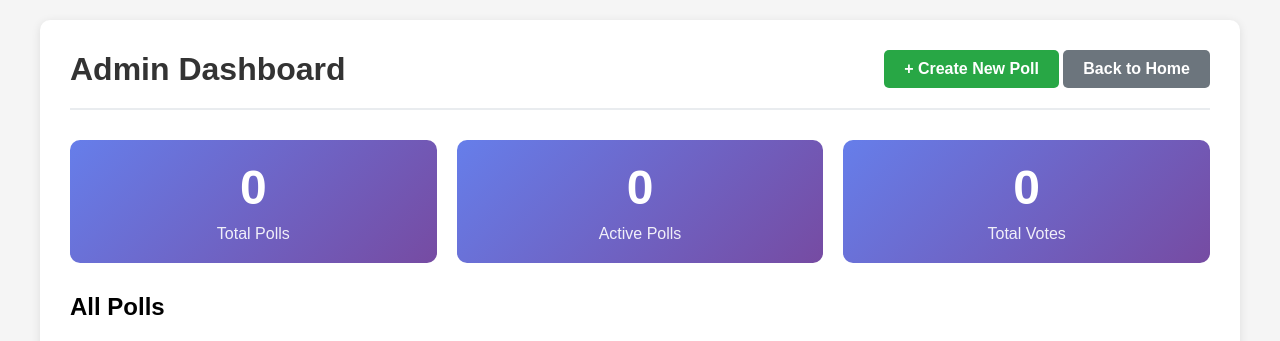
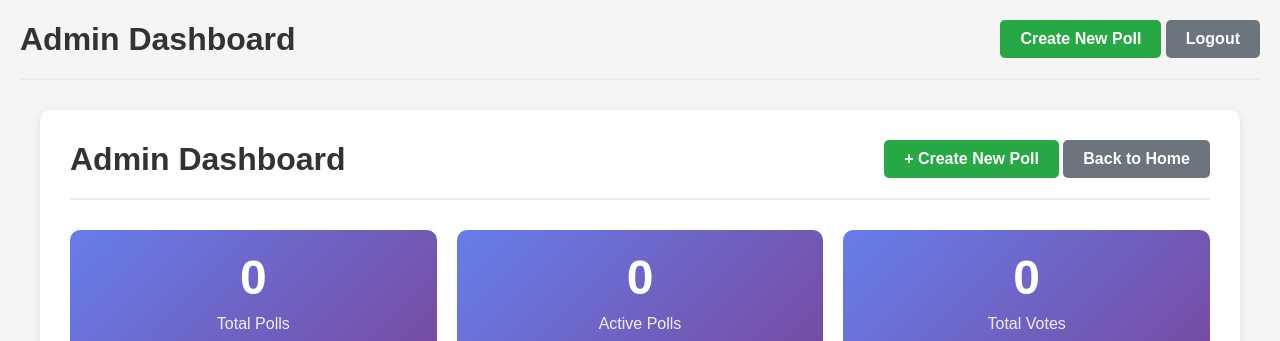
Before and after one commit to jiyang-li1/Micro-polling-capstone-project, a Flask app: page /admin in a window 1280 px wide. Shown: the top 341 px of the page. Run offline with Flask 3, Linux system fonts and the light colour scheme; the visitor is signed in with stand-in values (Sample User, id 1); data that the repository does not hold is empty.

Commit message:
Update dashboard.html

```diff
--- a/project/templates/admin/dashboard.html
+++ b/project/templates/admin/dashboard.html
@@ -1,5 +1,14 @@
 <!DOCTYPE html>
 <head>
+    <div class="header">
+    <div>
+        <h1>Admin Dashboard</h1>
+    </div>
+    <div>
+        <a href="{{ url_for('admin_create_poll') }}" class="btn btn-success"> Create New Poll</a>
+        <a href="{{ url_for('admin_logout') }}" class="btn btn-secondary"> Logout</a>
+    </div>
+</div>
     <meta name="viewport" content="width=device-width, initial-scale=1.0">
     <title>Dashboard - Polling System</title>
     <style>
@@ -201,7 +210,7 @@
             </div>
         </div>
 
-        <!-- 投票列表 -->
+        <!-- Polls List -->
         <h2 style="margin-bottom: 15px;">All Polls</h2>
 
         <table>
```
